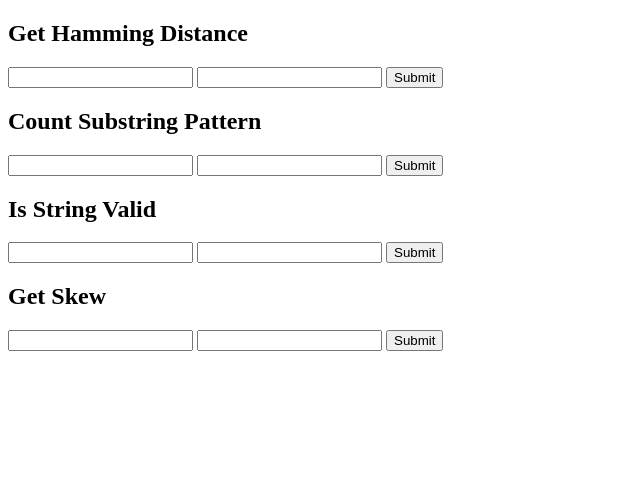
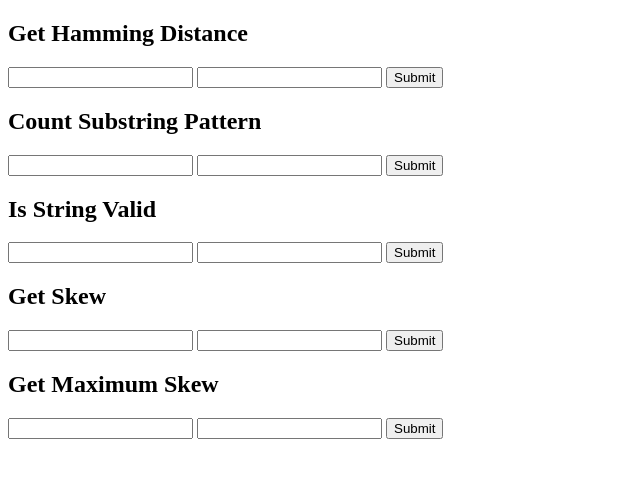
Before and after one commit to aacarrasco/cmsc128-ay2015-16-assign002-js, a plain HTML site: page index.html in a window 1280 px wide. Shown: the whole page, without its empty margins (0-640 px from the left). Drawn offline with Linux system fonts and the light colour scheme.

Commit message:
Edited getSkew() and Added getMaxSkewN()

```diff
--- a/index.html
+++ b/index.html
@@ -40,6 +40,15 @@
 			</form>
 			<div id="getSkewResult"></div>
 		</div>
+		<div id="function5">
+			<h2>Get Maximum Skew</h2>
+			<form>
+				<input type="text" name="getMaxSkew1" id="getMaxSkew1" required/>
+				<input type="text" name="getMaxSkew2" id="getMaxSkew2" required/>
+				<input type="button" value="Submit" onclick="getMaxSkewN()"/>
+			</form>
+			<div id="getMaxSkewResult"></div>
+		</div>
 		<script type="text/javascript" src="index.js"></script>
 	</body>
 </html>
--- a/index.js
+++ b/index.js
@@ -98,6 +98,13 @@ function getSkew(){
 	var cCount = 0;
 	var skew = 0;
 
+	if(n>str.length){
+		// n must not be greater than str.length.
+		document.getElementById("getSkewResult").innerHTML = "Error! N is greater than length of string!";
+	} else if(n<1){
+		// n must not be a negative or zero (0).
+		document.getElementById("getSkewResult").innerHTML = "Error! N should not be a negative or zero (0)";
+	} else {
 		// Starting from index 1(0) up to index n, count the number Gs and Cs, and subtract cCount from gCount to get the skew.
 		for(var i=1; i<=n; i++){
 			if(str.charAt(i-1) == "G"){
@@ -109,3 +116,42 @@ function getSkew(){
 		skew = gCount - cCount;
 		document.getElementById("getSkewResult").innerHTML = "Skew: " + skew;
 	}
+}
+
+function getMaxSkewN(){
+	/*
+	Given a genome str of some length q (where q>0), it returns the maximum
+	number of Gs minus the number of Cs in the first nucleotides (q>=n). The
+	value can be zero, negative or positive. The first position is one (1) not
+	zero (0) as we typically associate with string implementations.
+	*/
+	// Get text field values and assign to str and n.
+	var str = document.getElementById("getMaxSkew1").value;
+	var n = document.getElementById("getMaxSkew2").value;
+	// Initialize gCount, cCount and skew to 0.
+	var gCount = 0;
+	var cCount = 0;
+	var maxSkew = 0;
+
+	if(n>str.length){
+		// n must not be greater than str.length.
+		document.getElementById("getMaxSkewResult").innerHTML = "Error! N is greater than length of string!";
+	} else if(n<1){
+		// n must not be a negative or zero (0).
+		document.getElementById("getMaxSkewResult").innerHTML = "Error! N should not be a negative or zero (0)";
+	} else {
+		// Starting from index 1(0) up to index n, count the number Gs and Cs, and subtract cCount from gCount to get the skew.
+		for(var i=1; i<=n; i++){
+			if(str.charAt(i-1) == "G"){
+				gCount++;
+			} else if(str.charAt(i-1) == "C"){
+				cCount++;
+			}
+			if((gCount-cCount) > maxSkew){
+				// compare if current check is greater than previous maxSkew, update if so.
+				maxSkew = gCount - cCount;
+			}
+		}
+		document.getElementById("getMaxSkewResult").innerHTML = "Max Skew: " + maxSkew;
+	}
+}
```
Lines whose indentation alone changed are shown as unchanged.
